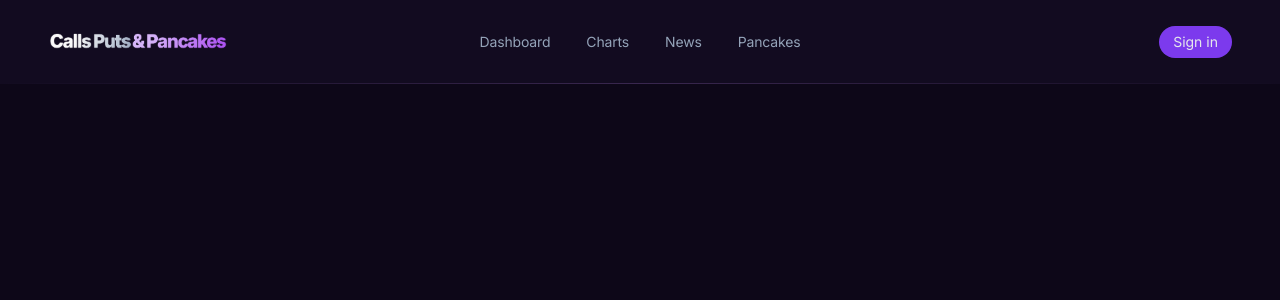
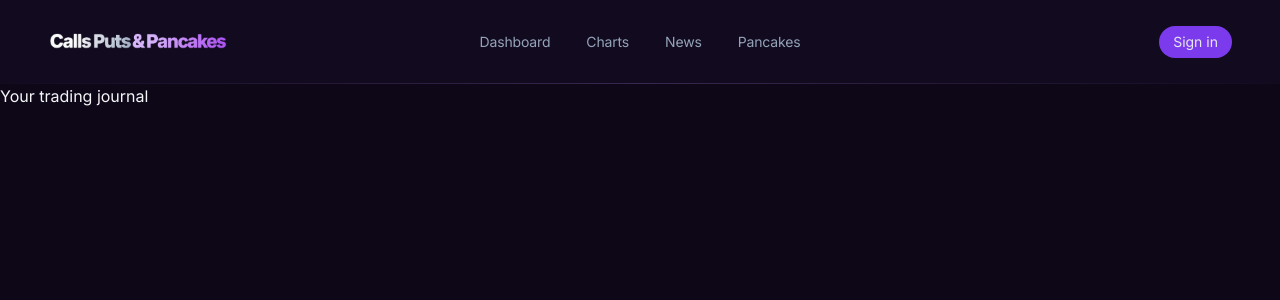
Before and after one commit to alexjeandev/options-trading-journal, a React (Vite) app in the folder frontend/: page / in a window 1280 px wide. Shown: the top 300 px of the page. Built offline with nearby package versions, Linux system fonts and the light colour scheme.

Commit message:
feat: initialize Hero & Dashboard component

```diff
--- a/frontend/src/App.tsx
+++ b/frontend/src/App.tsx
@@ -1,9 +1,11 @@
 import Header from './components/Header'
+import Hero from './components/Hero'
 
 function App() {
   return (
       <div className="bg-background min-h-screen text-text-primary font-sans">
           <Header />
+          <Hero />
       </div>
   )
 }
--- /dev/null
+++ b/frontend/src/components/Hero.tsx
@@ -0,0 +1,10 @@
+function Hero() {
+    return (
+        <div>
+            <h1>
+                Your trading journal
+            </h1>
+        </div>
+    )
+}
+export default Hero
```
Also changed, not shown: frontend/src/components/Dashboard.tsx (added).
